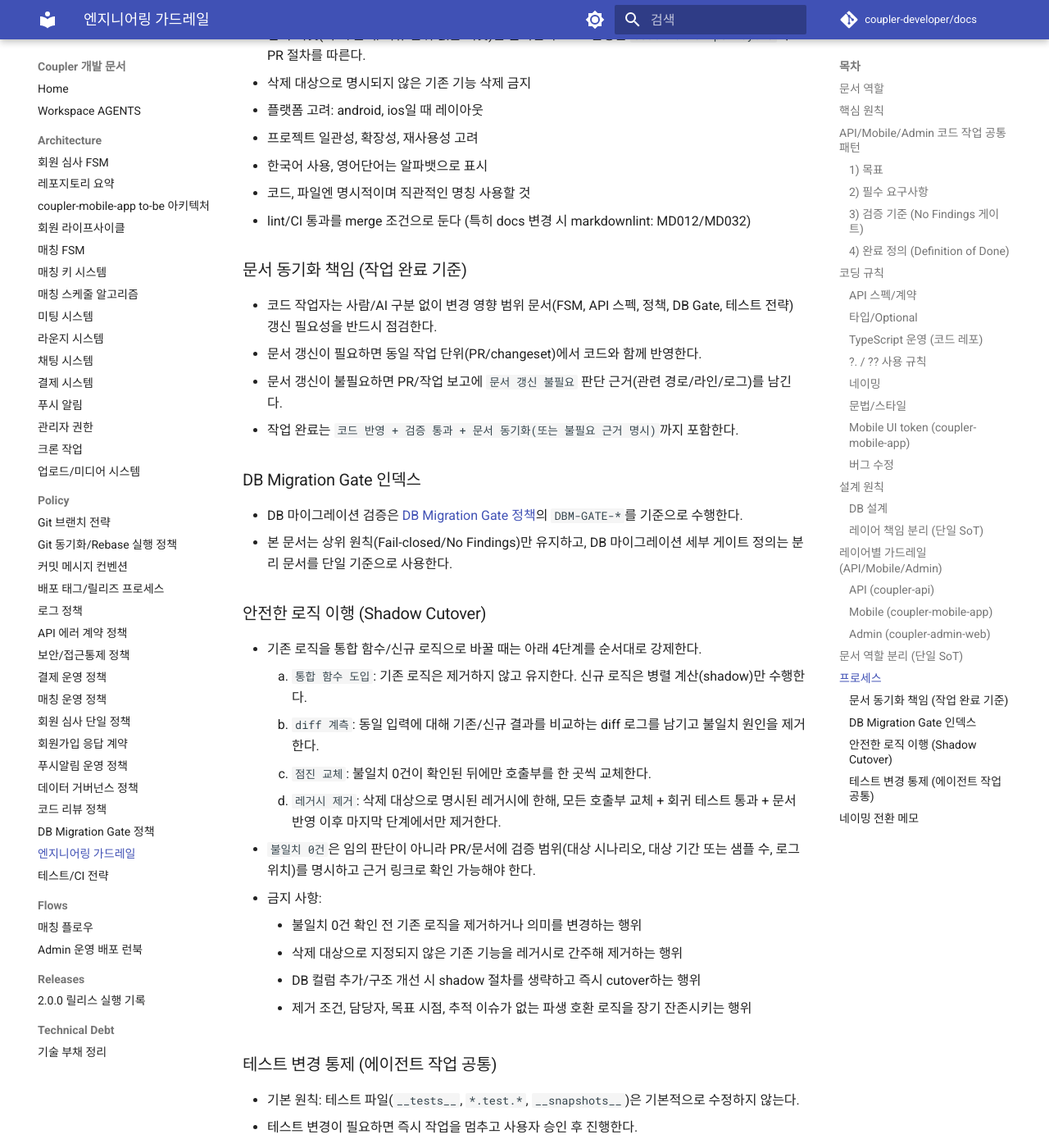
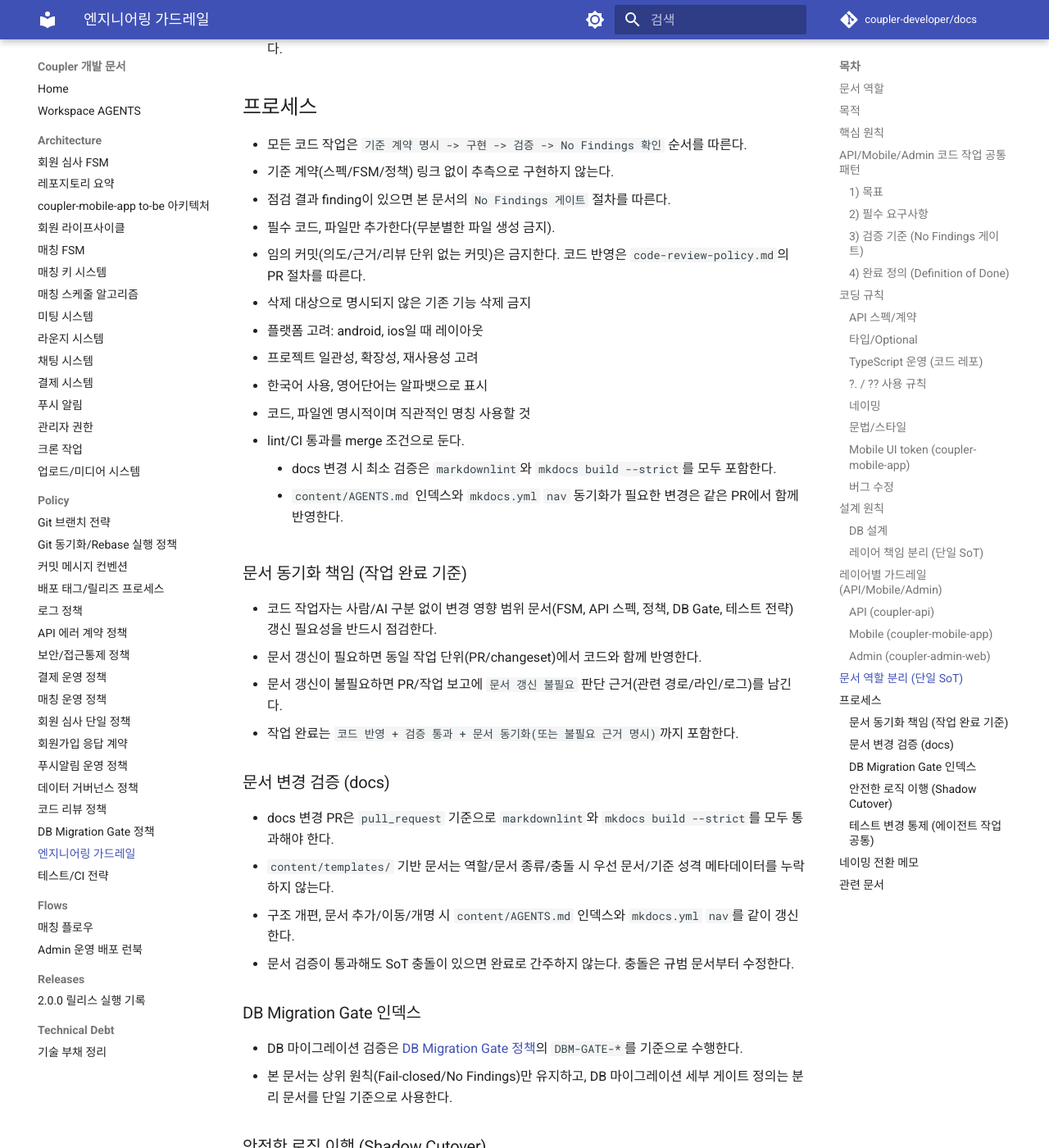
Before and after one commit to coupler-developer/docs, an MkDocs documentation site: the page built from content/policy/engineering-guardrails.md, in a window 1280 px wide and 1400 px high, scrolled down 8526 px. Shown: the whole window at 82% size. Built offline with MkDocs 1.6.1 and Material for MkDocs 9.7.7, drawn with Linux system fonts in a browser that asks for light colours; comment, search, counter and statistics services are not loaded; some of the changed text lies outside the part shown.

Commit message:
docs: tighten docs guardrails and validation

```diff
--- a/content/policy/engineering-guardrails.md
+++ b/content/policy/engineering-guardrails.md
@@ -6,6 +6,10 @@
 - 문서 종류: `policy`
 - 충돌 시 우선 문서: 이 문서
 - 기준 성격: `as-is`
+
+## 목적
+
+- 코드와 문서가 같은 기준으로 안전하게 갱신되도록 SoT, 검증, 문서 역할 분리를 고정한다.
 
 ## 핵심 원칙
 
@@ -213,30 +217,33 @@
 
 ## 문서 역할 분리 (단일 SoT)
 
-- 같은 도메인에 `policy`, `architecture`, `fsm`, `flow` 문서가 함께 존재할 수 있지만, 규범 문서는 1개만 둔다.
+- 같은 도메인에 `policy`, `architecture`, `fsm`, `flow`, `technical-debt` 문서가 함께 존재할 수 있지만, 규범 문서는 1개만 둔다.
 - 문서 메타데이터는 아래 폐쇄형 값을 사용한다.
-    - `역할`: `규범`, `설명`, `시각화`, `시나리오`
-    - `문서 종류`: `policy`, `architecture`, `fsm`, `flow`
+    - `역할`: `규범`, `설명`, `시각화`, `시나리오`, `부채`
+    - `문서 종류`: `policy`, `architecture`, `fsm`, `flow`, `technical-debt`
     - `기준 성격`: `as-is`, `to-be`, `transition`
 - 기본 규칙:
     - `policy`: 규범 문서. MUST/SHOULD, SoT, 책임 경계, 금지 사항, 완료 기준을 정의한다.
     - `architecture`: 구조/모델 설명 문서. 구성요소, 데이터 흐름, 저장 구조를 설명한다.
     - `fsm`: 상태 전이 설명 문서. 상태, 전이, 예시 경로를 설명한다.
     - `flow`: 사용자/운영 시나리오 문서. 액터, 단계, 예외 흐름을 설명한다.
+    - `technical-debt`: 현재 남아 있는 문제, 영향, 근거, 해결 방향, 완료 기준을 기록하는 부채 문서다. 규범 문서를 대체하지 않는다.
 - 문서 종류와 역할은 아래 조합으로 고정한다.
     - `policy` -> `규범`
     - `architecture` -> `설명`
     - `fsm` -> `시각화`
     - `flow` -> `시나리오`
+    - `technical-debt` -> `부채`
 - 기본 문서는 `architecture`이며, 규범이 실제로 필요한 도메인에만 `policy`를 추가한다.
-- `architecture`, `fsm`, `flow`는 규범 문서를 대체하지 않는다.
+- `architecture`, `fsm`, `flow`, `technical-debt`는 규범 문서를 대체하지 않는다.
 - `policy`가 없는 도메인은 예외 상태가 아니라, 현재 범위에서 별도 규범 문서가 필요하지 않은 상태로 본다.
 - 같은 도메인 문서가 2개 이상이면 각 문서 상단에 아래를 명시한다.
-    - 문서 역할(`규범`, `설명`, `시각화`, `시나리오`)
-    - 문서 종류(`policy`, `architecture`, `fsm`, `flow`)
+    - 문서 역할(`규범`, `설명`, `시각화`, `시나리오`, `부채`)
+    - 문서 종류(`policy`, `architecture`, `fsm`, `flow`, `technical-debt`)
     - 충돌 시 우선 문서
     - 현재 기준(`as-is`, `to-be`, `transition`)
 - 설명 문서는 규범 문서의 MUST/SHOULD/금지 사항을 중복 정의하지 않고 링크로 참조한다.
+- 부채 문서는 문제 목록과 우선순위만 기록하며, MUST/SHOULD/금지 사항은 해당 규범 문서로 링크한다.
 - 문서 작성/수정/리뷰 시에는 "이 문장이 없어도 처음 온 사람이 다음 필수 문서 또는 규범 문서까지 확실히 도달하는가"를 먼저 확인한다.
 - 최초 진입 경로를 이어주는 부트스트랩 안내(`README -> AGENTS -> policy`)는 단순 중복으로 간주해 삭제하지 않는다.
 - 문서 간 충돌이 보이면 설명 문서를 보강하지 말고 규범 문서를 먼저 고친다.
@@ -254,7 +261,9 @@
 - 프로젝트 일관성, 확장성, 재사용성 고려
 - 한국어 사용, 영어단어는 알파뱃으로 표시
 - 코드, 파일엔 명시적이며 직관적인 명칭 사용할 것
-- lint/CI 통과를 merge 조건으로 둔다 (특히 docs 변경 시 markdownlint: MD012/MD032)
+- lint/CI 통과를 merge 조건으로 둔다.
+    - docs 변경 시 최소 검증은 `markdownlint`와 `mkdocs build --strict`를 모두 포함한다.
+    - `content/AGENTS.md` 인덱스와 `mkdocs.yml` `nav` 동기화가 필요한 변경은 같은 PR에서 함께 반영한다.
 
 ### 문서 동기화 책임 (작업 완료 기준)
 
@@ -262,6 +271,13 @@
 - 문서 갱신이 필요하면 동일 작업 단위(PR/changeset)에서 코드와 함께 반영한다.
 - 문서 갱신이 불필요하면 PR/작업 보고에 `문서 갱신 불필요` 판단 근거(관련 경로/라인/로그)를 남긴다.
 - 작업 완료는 `코드 반영 + 검증 통과 + 문서 동기화(또는 불필요 근거 명시)`까지 포함한다.
+
+### 문서 변경 검증 (docs)
+
+- docs 변경 PR은 `pull_request` 기준으로 `markdownlint`와 `mkdocs build --strict`를 모두 통과해야 한다.
+- `content/templates/` 기반 문서는 역할/문서 종류/충돌 시 우선 문서/기준 성격 메타데이터를 누락하지 않는다.
+- 구조 개편, 문서 추가/이동/개명 시 `content/AGENTS.md` 인덱스와 `mkdocs.yml` `nav`를 같이 갱신한다.
+- 문서 검증이 통과해도 SoT 충돌이 있으면 완료로 간주하지 않는다. 충돌은 규범 문서부터 수정한다.
 
 ### DB Migration Gate 인덱스
 
@@ -295,3 +311,9 @@
 
 - ritzy -> coupler로 전체적인 개명 필요
 - 기존 코드 전체를 한 번에 바꾸기에는 변경이 크므로, 변경분에 대해서만 앞으로 명칭을 coupler로 고정한다
+
+## 관련 문서
+
+- [코드 리뷰 정책](code-review-policy.md)
+- [테스트/CI 전략](testing-strategy.md)
+- [DB Migration Gate 정책](db-migration-gate-policy.md)
```
Also changed, not shown: content/AGENTS.md (+2 -1 lines), content/policy/code-review-policy.md (+9 -2 lines), content/policy/testing-strategy.md (+14 -2 lines), content/technical-debt/technical-debt.md (+11 -0 lines), content/templates/technical-debt-template.md (+20 -1 lines), 1 other file.
